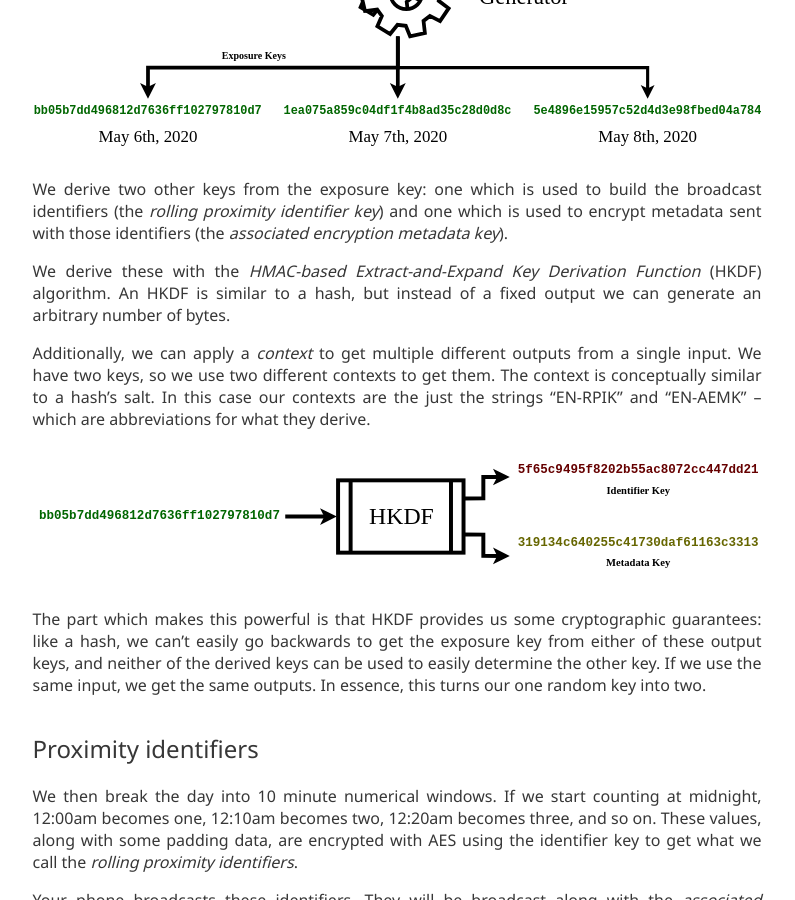
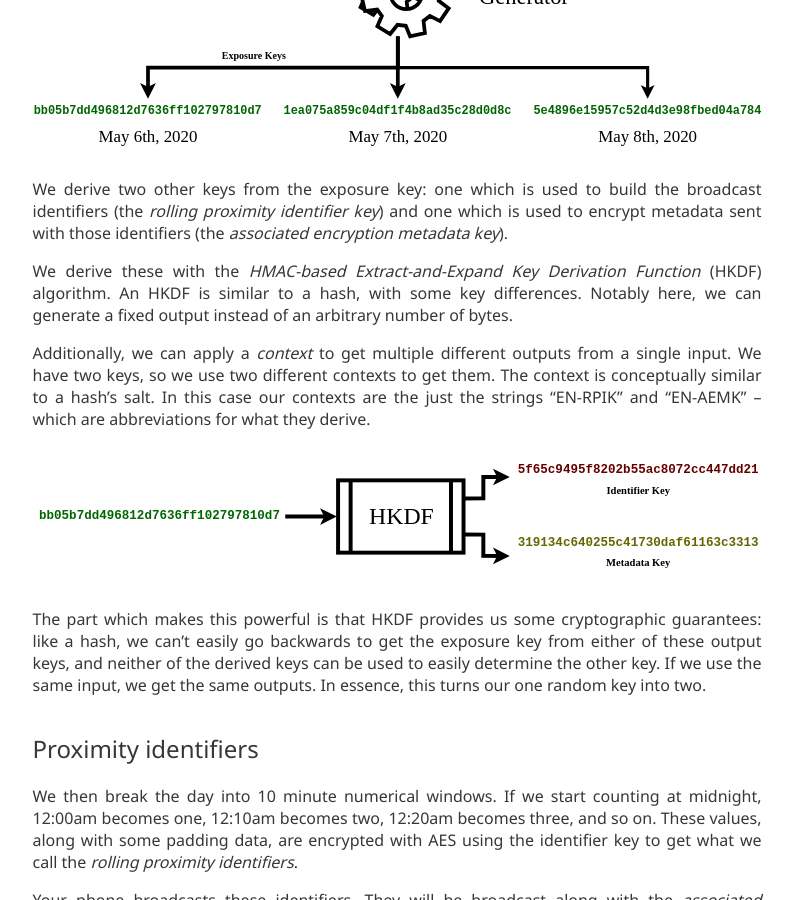
Before and after one commit to chrisfosterelli/chrisfosterelli.github.io, a Jekyll site: the page built from _posts/2020-05-25-how-contact-tracing-retains-cryptographic-privacy.md, in a window 1280 px wide and 900 px high, scrolled down 802 px. Shown: the whole window, without its empty margins (243-1038 px from the left). Built offline with Jekyll 4.4.1, drawn with Linux system fonts in a browser that asks for light colours.

Commit message:
update post

```diff
--- a/_posts/2020-05-25-how-contact-tracing-retains-cryptographic-privacy.md
+++ b/_posts/2020-05-25-how-contact-tracing-retains-cryptographic-privacy.md
@@ -46,8 +46,9 @@ used to encrypt metadata sent with those identifiers (the *associated
 encryption metadata key*).
 
 We derive these with the *HMAC-based Extract-and-Expand Key Derivation
-Function* (HKDF) algorithm. An HKDF is similar to a hash, but instead of a
-fixed output we can generate an arbitrary number of bytes.
+Function* (HKDF) algorithm. An HKDF is similar to a hash, with some key
+differences. Notably here, we can generate a fixed output instead of an arbitrary
+number of bytes.
 
 Additionally, we can apply a *context* to get multiple different outputs from a
 single input. We have two keys, so we use two different contexts to get them.
```
